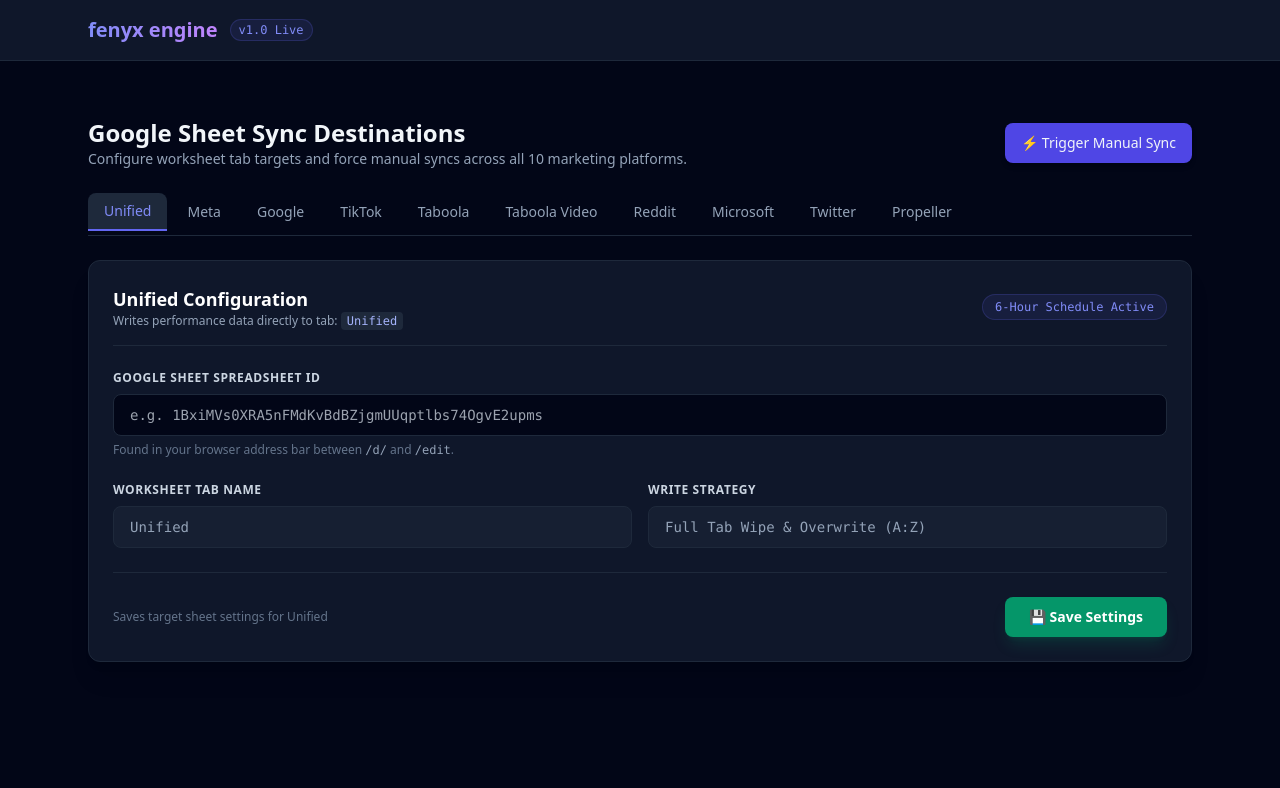
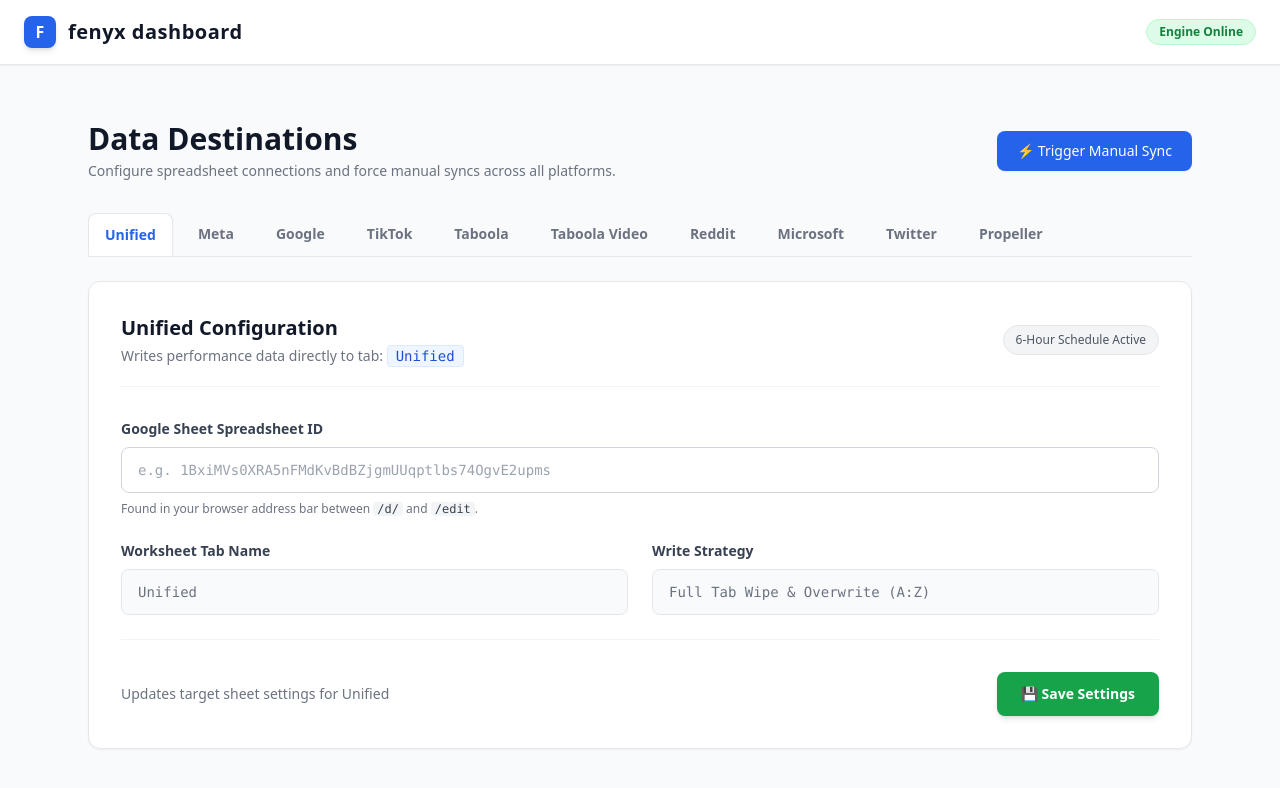
Before and after one commit to julie592/fenyx-client-dashboard, a React (Vite) app: page / in a window 1280 px wide. Shown: the top 788 px of the page. Built offline with nearby package versions, Linux system fonts and the light colour scheme; no server answers.

Commit message:
Restore light theme UI and tab layout

```diff
--- a/src/App.jsx
+++ b/src/App.jsx
@@ -3,23 +3,20 @@
 
 export default function App() {
   return (
-    <div className="min-h-screen bg-slate-950 text-slate-100 font-sans antialiased overflow-y-auto">
-      {/* Navigation Header */}
-      <header className="bg-slate-900 border-b border-slate-800 sticky top-0 z-50">
-        <div className="max-w-6xl mx-auto px-6 py-4 flex justify-between items-center">
-          <div className="flex items-center gap-3">
-            <span className="text-xl font-bold bg-gradient-to-r from-indigo-400 to-purple-400 bg-clip-text text-transparent">
-              fenyx engine
-            </span>
-            <span className="text-xs bg-indigo-500/10 text-indigo-400 border border-indigo-500/20 px-2 py-0.5 rounded-full font-mono">
-              v1.0 Live
-            </span>
+    <div className="min-h-screen bg-gray-50 text-gray-900">
+      <header className="border-b border-gray-200 bg-white px-6 py-4 flex justify-between items-center shadow-sm">
+        <div className="flex items-center gap-3">
+          <div className="h-8 w-8 rounded-lg bg-blue-600 flex items-center justify-center font-bold text-white shadow-md">
+            F
           </div>
+          <span className="font-bold text-xl tracking-wide text-gray-900">fenyx dashboard</span>
         </div>
+        <span className="text-xs px-3 py-1 rounded-full bg-green-100 text-green-700 border border-green-200 font-semibold">
+          Engine Online
+        </span>
       </header>
 
-      {/* Main Page View */}
-      <main className="py-8 pb-20">
+      <main className="py-8">
         <GoogleSheetSync />
       </main>
     </div>
--- a/src/pages/GoogleSheetSync.jsx
+++ b/src/pages/GoogleSheetSync.jsx
@@ -31,7 +31,7 @@
       await new Promise((resolve) => setTimeout(resolve, 600));
       setStatusMessage({
         type: 'success',
-        text: `Settings saved for '${PLATFORMS.find(p => p.key === activePlatform)?.label}' tab!`
+        text: `Settings successfully saved for the '${PLATFORMS.find(p => p.key === activePlatform)?.label}' tab!`
       });
     } catch (err) {
       setStatusMessage({ type: 'error', text: 'Failed to update settings. Please try again.' });
@@ -48,7 +48,7 @@
       const res = await fetch(`${API_BASE_URL}/api/sync/now`, { method: 'POST' });
       if (!res.ok) throw new Error('Sync failed');
       const data = await res.json();
-      setStatusMessage({ type: 'success', text: `Sync triggered on Render backend: ${data.status}` });
+      setStatusMessage({ type: 'success', text: `Sync triggered successfully: ${data.status}` });
     } catch (err) {
       setStatusMessage({ type: 'error', text: `Sync trigger error: ${err.message}` });
     } finally {
@@ -59,16 +59,16 @@
   const currentPlatform = PLATFORMS.find((p) => p.key === activePlatform);
 
   return (
-    <div className="p-6 max-w-6xl mx-auto text-slate-100 pb-20">
-      <div className="flex flex-col md:flex-row justify-between items-start md:items-center gap-4 mb-6">
+    <div className="p-6 max-w-6xl mx-auto text-gray-900">
+      <div className="flex flex-col md:flex-row justify-between items-start md:items-center gap-4 mb-8">
         <div>
-          <h1 className="text-2xl font-bold">Google Sheet Sync Destinations</h1>
-          <p className="text-sm text-slate-400">Configure worksheet tab targets and force manual syncs across all 10 marketing platforms.</p>
+          <h1 className="text-3xl font-bold text-gray-900">Data Destinations</h1>
+          <p className="text-sm text-gray-500 mt-1">Configure spreadsheet connections and force manual syncs across all platforms.</p>
         </div>
         <button
           onClick={handleTriggerSync}
           disabled={isSyncing}
-          className="px-4 py-2.5 bg-indigo-600 hover:bg-indigo-500 disabled:opacity-50 font-medium rounded-lg transition-colors flex items-center gap-2 text-sm shadow-md cursor-pointer"
+          className="px-5 py-2.5 bg-blue-600 hover:bg-blue-700 disabled:opacity-50 text-white font-medium rounded-lg transition-colors flex items-center gap-2 text-sm shadow-sm cursor-pointer"
         >
           {isSyncing ? 'Syncing Engine...' : '⚡ Trigger Manual Sync'}
         </button>
@@ -77,15 +77,15 @@
       {statusMessage && (
         <div className={`p-4 mb-6 rounded-lg text-sm border font-medium transition-all ${
           statusMessage.type === 'success'
-            ? 'bg-emerald-950/40 border-emerald-500/40 text-emerald-300'
-            : 'bg-rose-950/40 border-rose-500/40 text-rose-300'
+            ? 'bg-green-50 border-green-200 text-green-800'
+            : 'bg-red-50 border-red-200 text-red-800'
         }`}>
           {statusMessage.text}
         </div>
       )}
 
-      {/* Platform Tabs Navigation */}
-      <div className="flex border-b border-slate-800 overflow-x-auto gap-1 mb-6 pb-1 no-scrollbar">
+      {/* Platform Tabs Navigation (Light Theme) */}
+      <div className="flex border-b border-gray-200 overflow-x-auto gap-2 mb-6 pb-px no-scrollbar">
         {PLATFORMS.map((platform) => (
           <button
             key={platform.key}
@@ -93,10 +93,10 @@
               setActivePlatform(platform.key);
               setStatusMessage(null);
             }}
-            className={`px-4 py-2 text-sm font-medium rounded-t-lg transition-colors whitespace-nowrap cursor-pointer ${
+            className={`px-4 py-2.5 text-sm font-semibold rounded-t-lg transition-colors whitespace-nowrap cursor-pointer ${
               activePlatform === platform.key
-                ? 'bg-slate-800 text-indigo-400 border-b-2 border-indigo-500'
-                : 'text-slate-400 hover:text-slate-200 hover:bg-slate-800/40'
+                ? 'bg-white text-blue-600 border border-gray-200 border-b-white -mb-px shadow-sm'
+                : 'text-gray-500 hover:text-gray-700 hover:bg-gray-100 border border-transparent'
             }`}
           >
             {platform.label}
@@ -105,20 +105,20 @@
       </div>
 
       {/* Selected Platform Settings Panel */}
-      <div className="bg-slate-900 border border-slate-800 rounded-xl p-6 shadow-xl">
-        <div className="mb-6 pb-4 border-b border-slate-800 flex justify-between items-center">
+      <div className="bg-white border border-gray-200 rounded-xl p-8 shadow-sm">
+        <div className="mb-8 pb-5 border-b border-gray-100 flex justify-between items-center">
           <div>
-            <h2 className="text-lg font-semibold text-white">{currentPlatform.label} Configuration</h2>
-            <p className="text-xs text-slate-400">Writes performance data directly to tab: <code className="text-indigo-300 bg-slate-800 px-1.5 py-0.5 rounded font-mono">{currentPlatform.tabName}</code></p>
+            <h2 className="text-xl font-bold text-gray-900">{currentPlatform.label} Configuration</h2>
+            <p className="text-sm text-gray-500 mt-1">Writes performance data directly to tab: <code className="text-blue-700 bg-blue-50 px-2 py-0.5 rounded font-mono border border-blue-100">{currentPlatform.tabName}</code></p>
           </div>
-          <span className="px-3 py-1 text-xs rounded-full bg-indigo-500/10 text-indigo-400 border border-indigo-500/20 font-mono">
+          <span className="px-3 py-1.5 text-xs rounded-full bg-gray-100 text-gray-600 border border-gray-200 font-medium">
             6-Hour Schedule Active
           </span>
         </div>
 
         <form onSubmit={handleSave} className="space-y-6">
           <div>
-            <label className="block text-xs font-semibold text-slate-300 uppercase tracking-wider mb-2">
+            <label className="block text-sm font-semibold text-gray-700 mb-2">
               Google Sheet Spreadsheet ID
             </label>
             <input
@@ -126,45 +126,45 @@
               value={sheetId}
               onChange={(e) => setSheetId(e.target.value)}
               placeholder="e.g. 1BxiMVs0XRA5nFMdKvBdBZjgmUUqptlbs74OgvE2upms"
-              className="w-full bg-slate-950 border border-slate-800 rounded-lg px-4 py-2.5 text-sm text-slate-100 focus:outline-none focus:border-indigo-500 transition-colors font-mono"
+              className="w-full bg-white border border-gray-300 rounded-lg px-4 py-3 text-sm text-gray-900 focus:outline-none focus:ring-2 focus:ring-blue-500 focus:border-transparent transition-shadow font-mono"
             />
-            <p className="text-xs text-slate-500 mt-1.5">
-              Found in your browser address bar between <code className="text-slate-400">/d/</code> and <code className="text-slate-400">/edit</code>.
+            <p className="text-xs text-gray-500 mt-2">
+              Found in your browser address bar between <code className="text-gray-700 bg-gray-100 px-1 rounded">/d/</code> and <code className="text-gray-700 bg-gray-100 px-1 rounded">/edit</code>.
             </p>
           </div>
 
-          <div className="grid grid-cols-1 md:grid-cols-2 gap-4">
+          <div className="grid grid-cols-1 md:grid-cols-2 gap-6">
             <div>
-              <label className="block text-xs font-semibold text-slate-300 uppercase tracking-wider mb-2">
+              <label className="block text-sm font-semibold text-gray-700 mb-2">
                 Worksheet Tab Name
               </label>
               <input
                 type="text"
                 readOnly
                 value={currentPlatform.tabName}
-                className="w-full bg-slate-800/50 border border-slate-800 rounded-lg px-4 py-2.5 text-sm text-slate-400 cursor-not-allowed font-mono"
+                className="w-full bg-gray-50 border border-gray-200 rounded-lg px-4 py-3 text-sm text-gray-500 cursor-not-allowed font-mono"
               />
             </div>
             <div>
-              <label className="block text-xs font-semibold text-slate-300 uppercase tracking-wider mb-2">
+              <label className="block text-sm font-semibold text-gray-700 mb-2">
                 Write Strategy
               </label>
               <input
                 type="text"
                 readOnly
                 value="Full Tab Wipe & Overwrite (A:Z)"
-                className="w-full bg-slate-800/50 border border-slate-800 rounded-lg px-4 py-2.5 text-sm text-slate-400 cursor-not-allowed font-mono"
+                className="w-full bg-gray-50 border border-gray-200 rounded-lg px-4 py-3 text-sm text-gray-500 cursor-not-allowed font-mono"
               />
             </div>
           </div>
 
           {/* Form Submit Footer */}
-          <div className="pt-6 border-t border-slate-800 flex items-center justify-between">
-            <span className="text-xs text-slate-500">Saves target sheet settings for {currentPlatform.label}</span>
+          <div className="pt-8 mt-4 border-t border-gray-100 flex items-center justify-between">
+            <span className="text-sm text-gray-500">Updates target sheet settings for {currentPlatform.label}</span>
             <button
               type="submit"
               disabled={isSaving}
-              className="px-6 py-2.5 bg-emerald-600 hover:bg-emerald-500 disabled:opacity-50 text-white font-semibold text-sm rounded-lg shadow-lg shadow-emerald-600/20 transition-all cursor-pointer flex items-center gap-2"
+              className="px-6 py-3 bg-green-600 hover:bg-green-700 disabled:opacity-50 text-white font-semibold text-sm rounded-lg shadow-md transition-all cursor-pointer flex items-center gap-2"
             >
               {isSaving ? 'Saving Settings...' : '💾 Save Settings'}
             </button>
```
